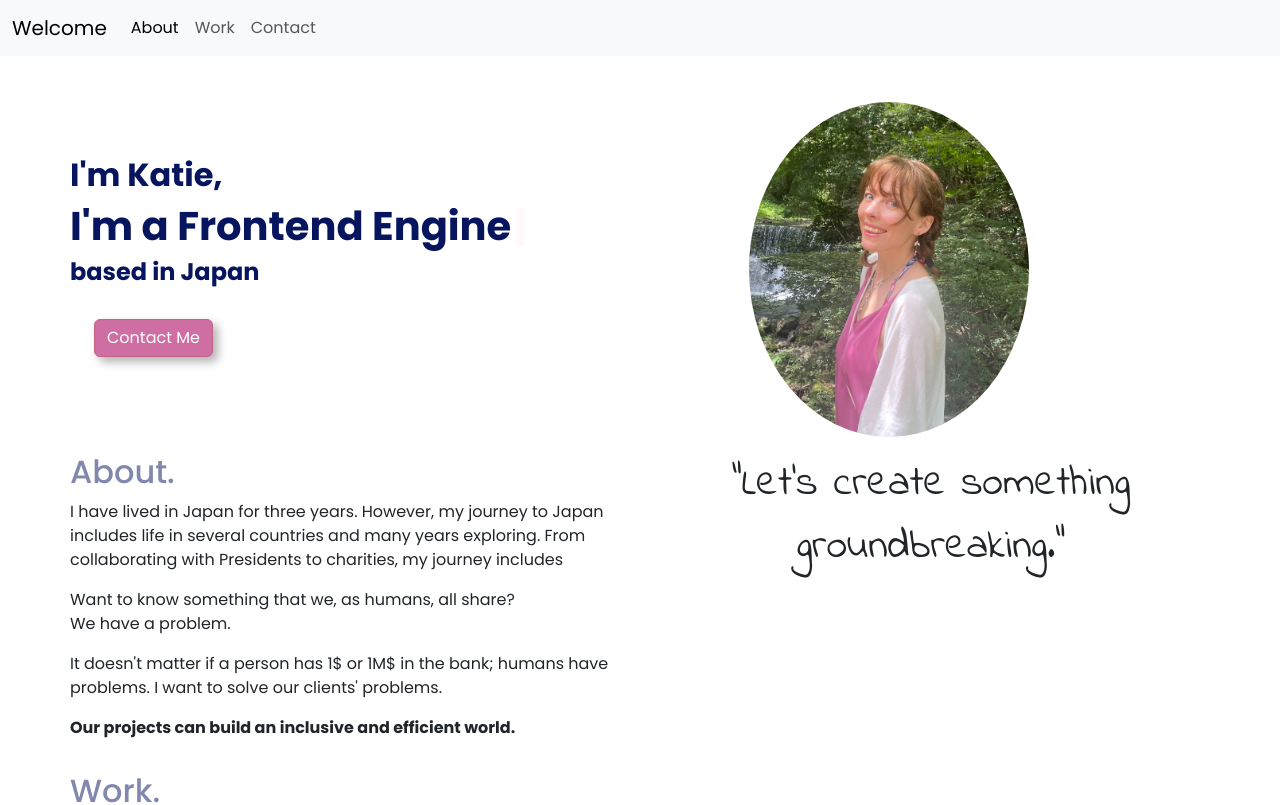
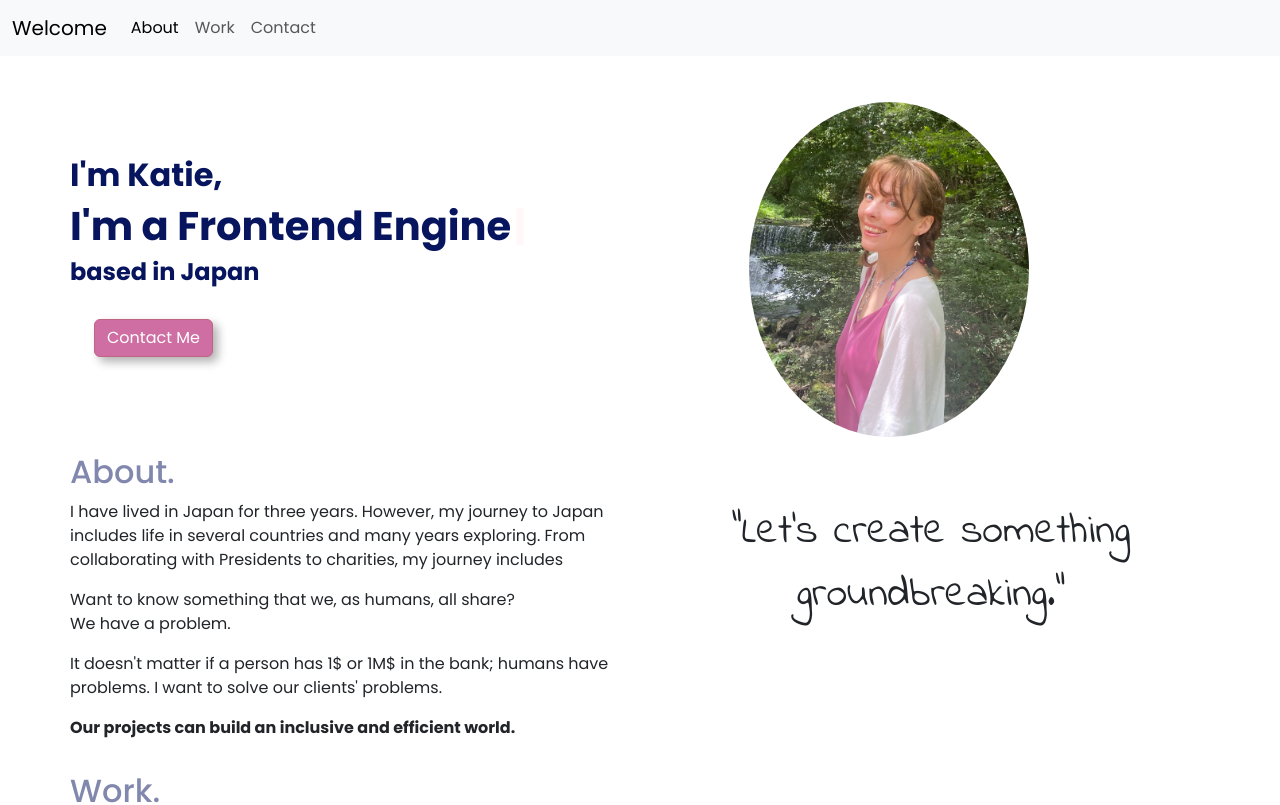
Before and after one commit to misskatiemarple/portfolio-react, a React (Create React App) app: page / in a window 1280 px wide. Shown: the top 805 px of the page. Built offline with nearby package versions, Linux system fonts and the light colour scheme.

Commit message:
margin update

```diff
--- a/src/About.js
+++ b/src/About.js
@@ -33,7 +33,7 @@ export default function About() {
           </p>
         </div>
         <div className="col-md">
-          <p className="quote justify-content-md-evenly ">
+          <p className="quote mt-5 ">
             "Let's create something groundbreaking."
           </p>
         </div>
```
